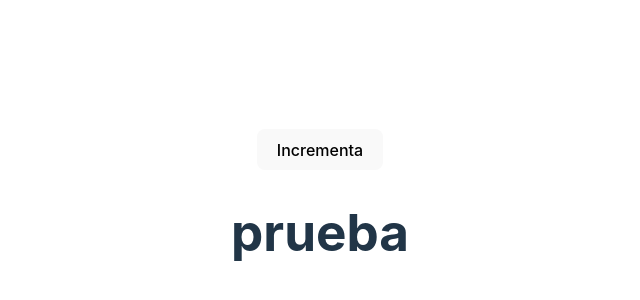
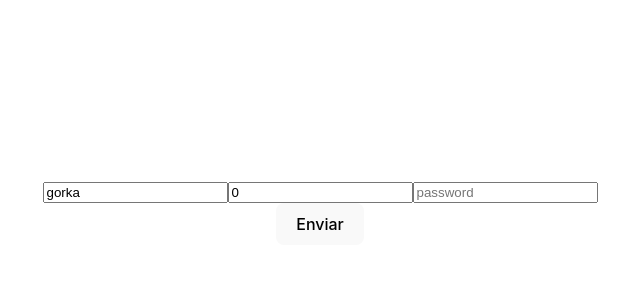
Before and after one commit to gorkavillara/react-g3-junio-2023, a React (Vite) app: page / in a window 1280 px wide. Shown: the part 188-488 px from the top of the page, without its empty margins (320-960 px from the left). Built offline with nearby package versions, Linux system fonts and the light colour scheme.

Commit message:
Tema 05 - Eventos de Formulario

```diff
--- a/src/App.tsx
+++ b/src/App.tsx
@@ -1,28 +1,12 @@
-import { useState } from "react"
 import "./App.css"
-import CicloVidaClase from "./components/CicloVidaClase"
-import CicloVidaFuncional from "./components/CicloVidaFuncional"
+import ChangeEvent from "./components/ChangeEvent"
+import Formulario from "./components/Formulario"
 
 function App() {
-    const [contador, setContador] = useState(0)
-    const mostrar = contador <= 5 || contador > 10
-
-    const elementoMostrar = mostrar ? <CicloVidaClase contador={contador} /> : null
-
-    const variableMostrar = Math.random() > 0.5
     return (
         <div>
-            {/* {elementoMostrar} */}
-            {/* <button onClick={() => setContador(contador + 1)}>Incrementa</button> */}
-            <button
-                onClick={() =>
-                    setContador((valorAnterior) => valorAnterior + 1)
-                }
-            >
-                Incrementa
-            </button>
-            <h1 onClick={() => null}>prueba</h1>
-            {mostrar && <CicloVidaFuncional contador={contador} />}
+            {/* <ChangeEvent /> */}
+            <Formulario />
         </div>
     )
 }
--- /dev/null
+++ b/src/components/ChangeEvent.tsx
@@ -0,0 +1,29 @@
+import { useRef } from "react"
+
+const ChangeEvent = () => {
+    const nombreRef = useRef<HTMLInputElement>(null)
+
+    const handleSubmit = (event: React.FormEvent<HTMLFormElement>) => {
+        event.preventDefault()
+        // console.log(event.target[0])
+        console.log("Enviando formulario...")
+        // Enviar los datos introducidos a un posible endpoint
+        // console.log(
+        //     ((event.target as HTMLFormElement)[0] as HTMLInputElement).value
+        // )
+
+        // if (!nombreRef.current) return
+        console.log(nombreRef.current?.value)
+    }
+
+    return (
+        <form onSubmit={handleSubmit}>
+            <input type="text" placeholder="Nombre de usuario" />
+            <input ref={nombreRef} type="text" placeholder="Tu nombre" />
+            <br />
+            <button>Enviar</button>
+        </form>
+    )
+}
+
+export default ChangeEvent
--- a/src/components/CicloVidaClase.tsx
+++ /dev/null
@@ -1,28 +0,0 @@
-import { Component } from "react"
-
-export default class CicloVidaClase extends Component<{ contador: number }> {
-    componentDidMount(): void {
-        console.log("El componente ha sido montado")
-        // Utilizar este método para hacer llamadas a APIs y cambiar el estado en consecuencia
-    }
-    shouldComponentUpdate(nextProps: Readonly<{ contador: number }>): boolean {
-        const { contador: nextContador } = nextProps
-
-        // if (nextContador % 2 === 0) return true
-        // return false
-
-        return nextContador % 2 === 0
-    }
-    componentDidUpdate() {
-        console.log("El componente ha sido actualizado")
-        // Suele utilizarse para realizar efectos secundarios
-    }
-    componentWillUnmount() {
-        console.log("El componente va a desmontarse")
-        // Suele utilizarse para eliminar listeners y efectos permanentes
-    }
-    render() {
-        const { contador } = this.props
-        return <div>Contador: {contador}</div>
-    }
-}
--- a/src/components/CicloVidaFuncional.tsx
+++ /dev/null
@@ -1,29 +0,0 @@
-import { useEffect } from "react"
-
-interface IProps { contador: number, mostrarH2?: boolean }
-
-const CicloVidaFuncional = ({ contador, mostrarH2 = false }: IProps) => {
-
-    useEffect(() => { // Equiv. componentDidMount
-        console.log("El componente ha sido montado")
-    }, [])
-
-    useEffect(() => { // Equiv. componentDidUpdate (contador)
-        // Este efecto se va a ejecutar
-        console.log("El componente se ha actualizado")
-        // calcular el nuevo precio
-        // setEstadoPrecio(nuevoPrecio)
-        console.log(`El contador vale ${contador}`)
-    }, [contador])
-
-    useEffect(() => {
-        return () => {
-            // va a ejecutarse cuando se desmonte
-            console.log("Me estoy desmontando")
-        }
-    }, [])
-    console.log(mostrarH2)
-    return mostrarH2 ? <h2>Ciclo vida Funcional</h2> : null
-}
-
-export default CicloVidaFuncional
--- /dev/null
+++ b/src/components/Formulario.tsx
@@ -0,0 +1,53 @@
+import { useState } from "react"
+
+interface IForm {
+    username: string
+    password: string
+    age: number
+}
+const emptyForm: IForm = { username: "gorka", password: "", age: 0 }
+
+const Formulario = () => {
+    const [formData, setFormData] = useState<IForm>(emptyForm)
+
+    const handleChange = (event: React.ChangeEvent<HTMLInputElement>) => {
+        const nuevoValor = event.target.value
+        console.log(nuevoValor)
+        setFormData({ ...formData, username: nuevoValor })
+    }
+    return (
+        <form>
+            <input
+                type="text"
+                name="username"
+                placeholder="username"
+                value={formData.username}
+                onChange={(e) =>
+                    setFormData((f) => ({ ...f, [e.target.name]: e.target.value }))
+                }
+            />
+            <input
+                type="number"
+                name="age"
+                placeholder="age"
+                value={formData.age}
+                onChange={(e) =>
+                    setFormData((f) => ({ ...f, [e.target.name]: Number(e.target.value) }))
+                }
+            />
+            <input
+                type="password"
+                name="password"
+                placeholder="password"
+                value={formData.password}
+                onChange={(e) =>
+                    setFormData((f) => ({ ...f, password: e.target.value }))
+                }
+            />
+            <br />
+            <button>Enviar</button>
+        </form>
+    )
+}
+
+export default Formulario
```
Also changed, not shown: src/components/ComponenteClase.tsx (deleted, +0 -10 lines), src/components/ComponenteFuncional.tsx (deleted, +0 -9 lines), src/components/ContadorClase.tsx (deleted, +0 -31 lines), src/components/ContadorFuncional.tsx (deleted, +0 -35 lines), src/components/SaludoClase.tsx (deleted, +0 -16 lines), src/components/SaludoFuncional.tsx (deleted, +0 -12 lines), src/components/funciones.ts (deleted, +0 -48 lines).
